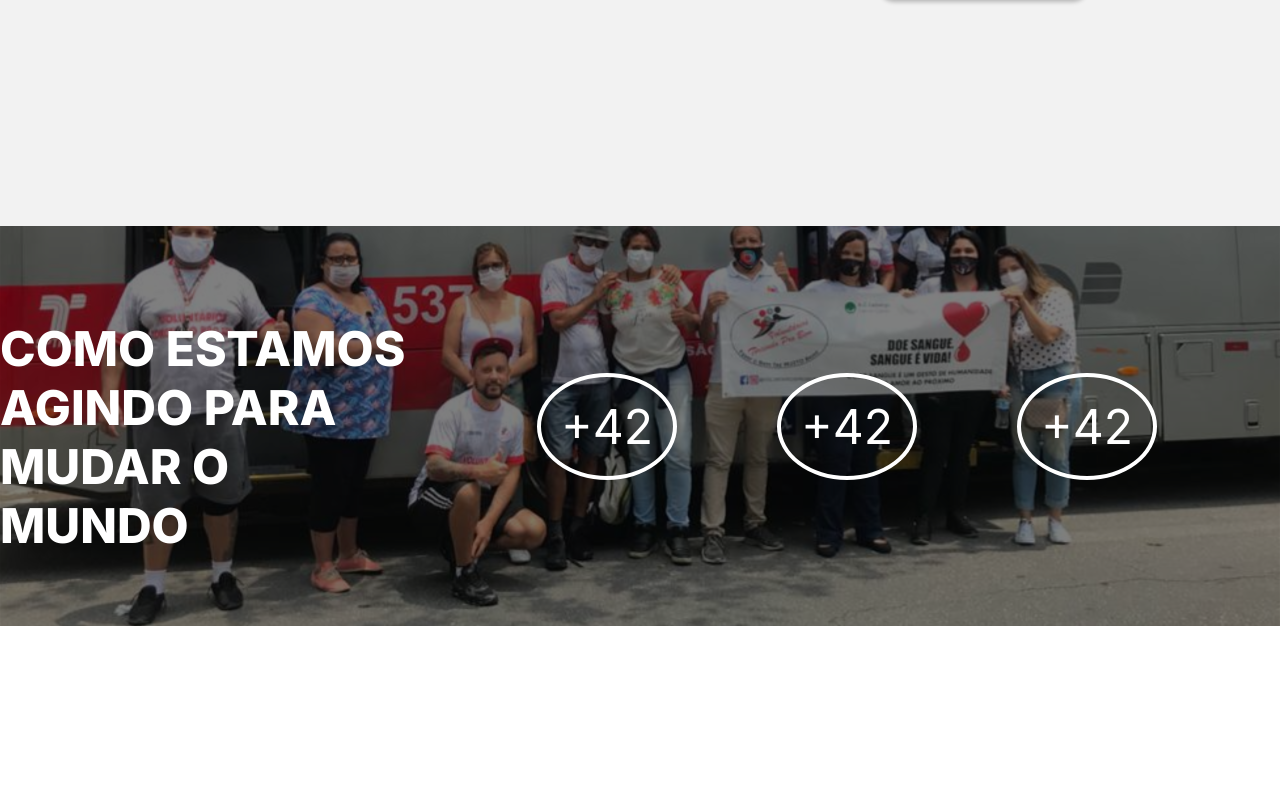
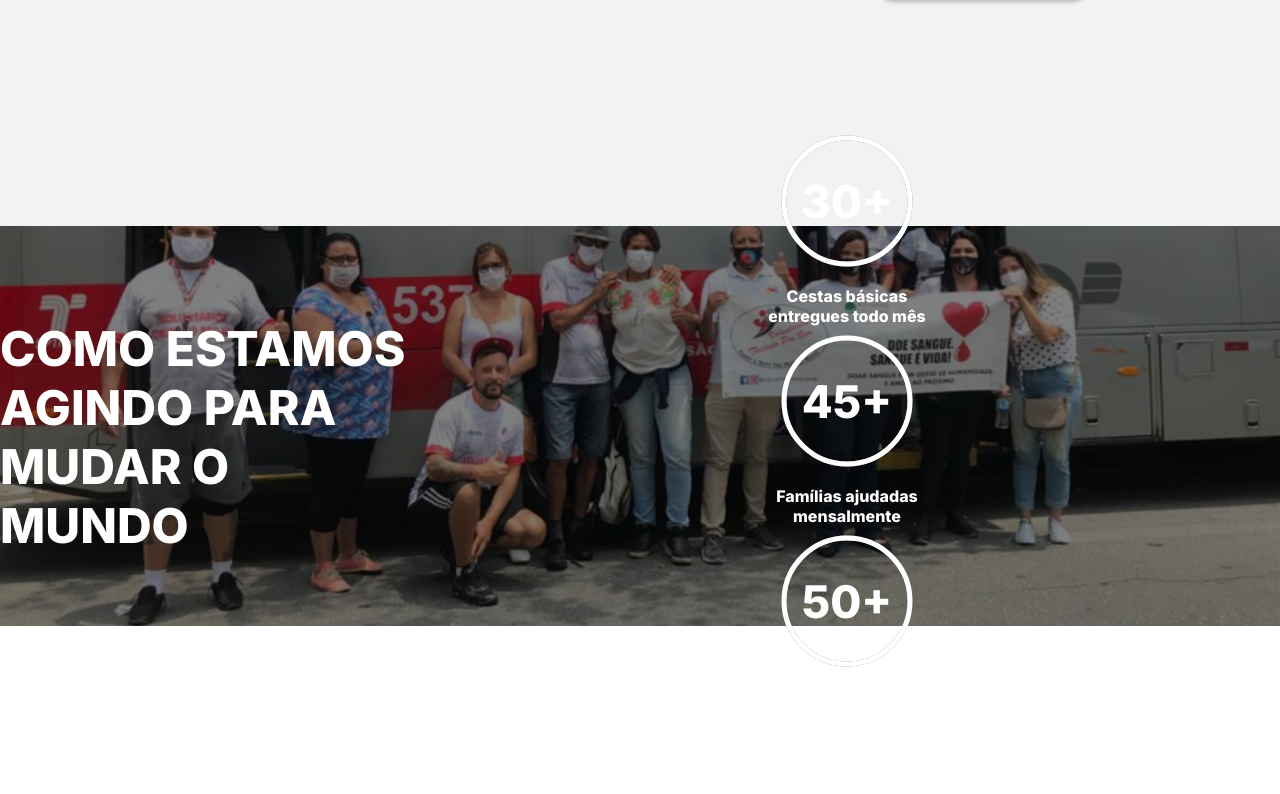
Before and after one commit to Gruposemh/front, a React (Vite) app: page / in a window 1280 px wide. Shown: the part 1206-2000 px from the top of the page. Built offline with nearby package versions, Linux system fonts and the light colour scheme.

Commit message:
feat: adicionando component Progress

```diff
--- a/src/components/PageHome/estatisticas-section/index.jsx
+++ b/src/components/PageHome/estatisticas-section/index.jsx
@@ -1,4 +1,5 @@
 import "../../../styles/Home/Estatistica-section/style.css"
+import ProgressCircle from "../../Progress/ProgressCircle"
 
 const EstatisticaSection = () =>{
     return(
@@ -6,14 +7,10 @@ const EstatisticaSection = () =>{
         <div className="parallax">
             <h2>Como estamos <br /> agindo para <br /> mudar o mundo</h2>
             <div className="dados-estatisticos">
-                <div className="dado">
-                    <p>+42</p>
-                </div>
-                <div className="dado">
-                    <p>+42</p>
-                </div>
-                <div className="dado">
-                    <p>+42</p>
+                <div className="circles-row">
+                    <ProgressCircle value={30} label="Cestas básicas entregues todo mês" />
+                    <ProgressCircle value={45} label="Famílias ajudadas mensalmente" />
+                    <ProgressCircle value={50} label="Crianças matriculadas em atividades" />
                 </div>
             </div>
         </div>
```
